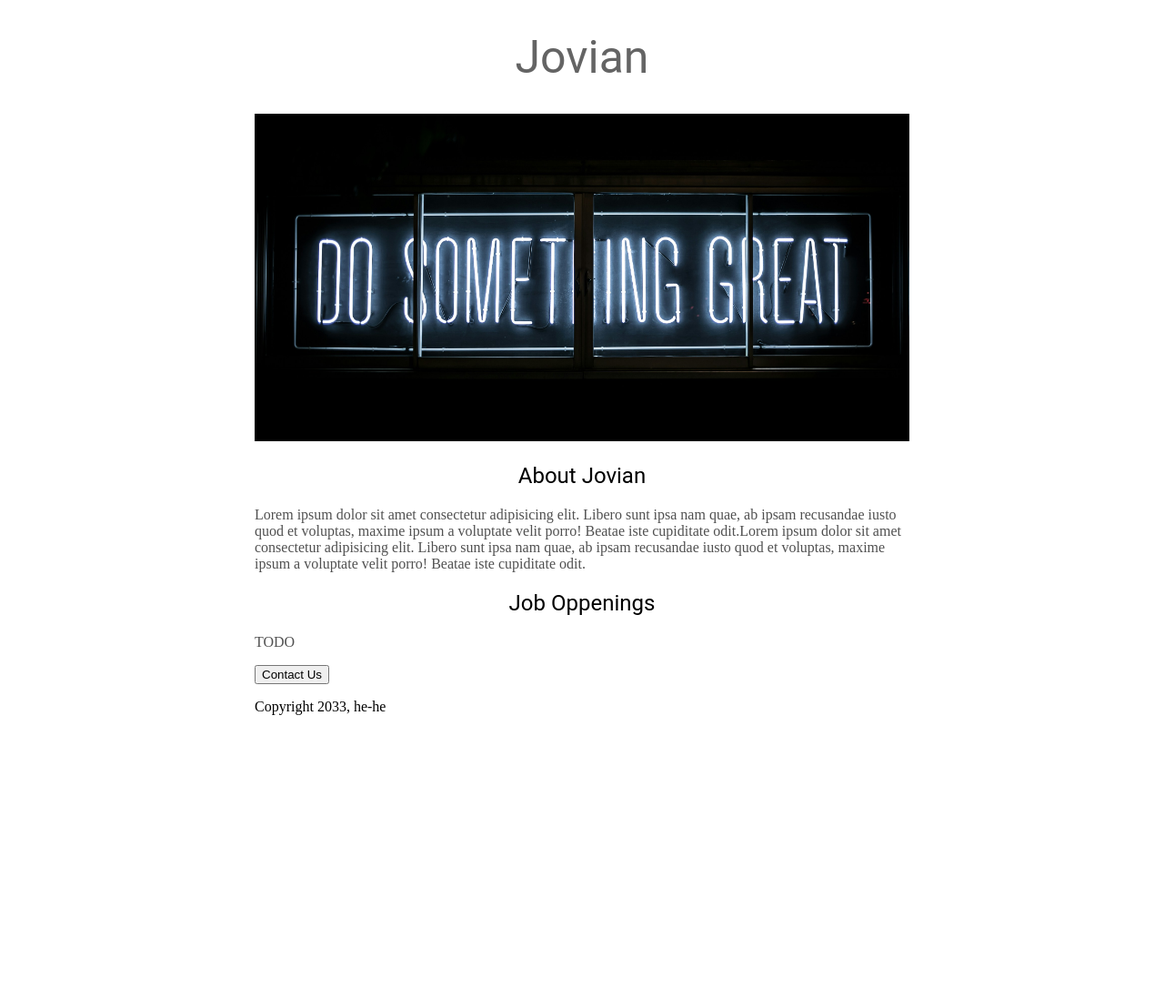
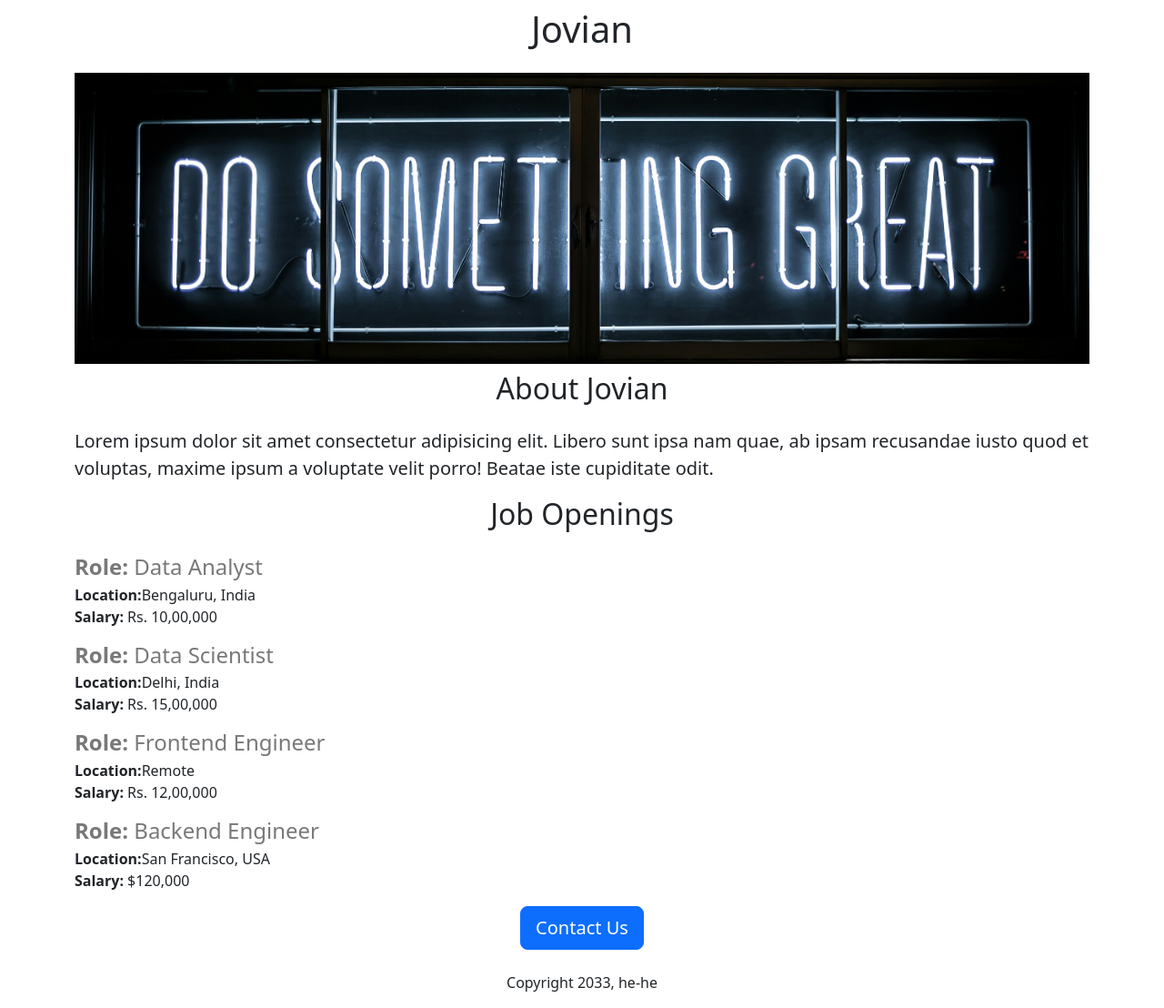
Before and after one commit to Soumdip/practice-website-flask-py, a Flask app: page / in a window 1280 px wide. Shown: the whole page at 91% size. Before the commit the page ends 786 px from the top, so only its background shows below. Run offline with Flask 3, Linux system fonts and the light colour scheme.

Commit message:
learned  how to  implement data

```diff
--- a/app.py
+++ b/app.py
@@ -1,9 +1,36 @@
 from flask import Flask, render_template
 
-app=Flask(__name__)
-@app.route('/')
-def index():
-  return render_template('home.html')
+JOBS = [{
+    'id': '1',
+    'title': 'Data Analyst',
+    'location': 'Bengaluru, India',
+    'salary': 'Rs. 10,00,000'
+}, {
+    'id': '2',
+    'title': 'Data Scientist',
+    'location': 'Delhi, India',
+    'salary': 'Rs. 15,00,000'
+}, {
+    'id': '3',
+    'title': 'Frontend Engineer',
+    'location': 'Remote',
+    'salary': 'Rs. 12,00,000'
+}, {
+    'id': '4',
+    'title': 'Backend Engineer',
+    'location': 'San Francisco, USA',
+    'salary': '$120,000'
+}]
 
-if __name__=='__main__':
-  app.run(host='0.0.0.0',debug=True)
+app = Flask(__name__)
+
+
+@app.route("/")
+def hello_jovian():
+    return render_template('home.html',
+                             jobs=JOBS,
+                             company_name='Jovian')
+
+
+if __name__ == '__main__':
+  app.run(host='0.0.0.0', debug=True)
--- a/templates/home.html
+++ b/templates/home.html
@@ -4,47 +4,37 @@
   <meta charset="UTF-8">
   <meta http-equiv="X-UA-Compatible" content="IE=edge">
   <meta name="viewport" content="width=device-width, initial-scale=1.0">
+  <link href="https://cdn.jsdelivr.net/npm/bootstrap@5.3.3/dist/css/bootstrap.min.css" rel="stylesheet">
   <title>Job Website</title>
   <style>
-    h1{
-      text-align:center;
-      color:rgb(100,100,100);
-      font-family:Roboto;
-      font-weight:normal;
-      font-size:50px;
-    }
-    #banner{
-      height:360px;
-      width:100%;
-      object-fit:cover;
-    }
-    #container{
-      max-width:720px;
-      margin:0 auto;
-    }
-    h2{
-      font-family:Roboto;
-      font-weight:normal;
-      text-align:center;
-    }
-    .bodytext{
-      color:rgb(80,80,80);
-    }
-    button{
-      text-align:center;
+    #banner {
+      height: 320px;
+      width: 100%;
+      object-fit: cover;
     }
   </style>
 </head>
 <body>
-  <div id=container >
-  <h1>Jovian</h1>
-  <img id="banner" src="/static/img.jpg" alt="image">
-  <h2>About Jovian</h2>
-  <p class="bodytext">Lorem ipsum dolor sit amet consectetur adipisicing elit. Libero sunt ipsa nam quae, ab ipsam recusandae iusto quod et voluptas, maxime ipsum a voluptate velit porro! Beatae iste cupiditate odit.Lorem ipsum dolor sit amet consectetur adipisicing elit. Libero sunt ipsa nam quae, ab ipsam recusandae iusto quod et voluptas, maxime ipsum a voluptate velit porro! Beatae iste cupiditate odit.</p>
-<h2>Job Oppenings</h2>
-  <p class="bodytext">TODO </p>
-  <button style="text-align:center;">Contact Us</button>
-    <p>Copyright 2033, he-he </p>
-</div>
+  <div class="container">
+    <h1 class="text-center mt-2 mb-4">Jovian</h1>
+    <img class="img-fluid" id="banner" src="/static/img.jpg" alt="image">
+
+    <h2 class="text-center mt-2 mb-4">About Jovian</h2>
+    <p class="lead">
+      Lorem ipsum dolor sit amet consectetur adipisicing elit. Libero sunt ipsa nam quae, ab ipsam recusandae iusto quod et voluptas, maxime ipsum a voluptate velit porro! Beatae iste cupiditate odit.
+    </p>
+
+    <h2 class="text-center mt-2 mb-4">Job Openings</h2>
+    <div>
+      {% for job in jobs %}
+        <div> {% include 'jobitem.html' %} </div>
+      {% endfor %}
+    </div>
+
+    <div class="text-center">
+      <button class="btn btn-primary btn-lg">Contact Us</button>
+      <p class="mt-4">Copyright 2033, he-he</p>
+    </div>
+  </div>
 </body>
 </html>
--- /dev/null
+++ b/templates/jobitem.html
@@ -0,0 +1,8 @@
+<div style="margin-bottom:16px;">
+  <h4 style="color:rgb(120,120,120);margin-bottom:4px;"><b>Role:</b>
+    {{job['title']}}
+  </h4>
+  <div><b>Location:</b>{{job['location']}}</div>
+  <div><b>Salary:</b> {{job['salary']}}</div>
+
+</div>
```
